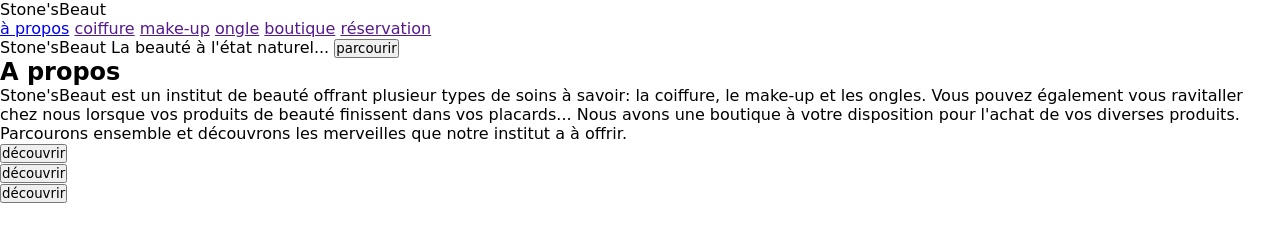
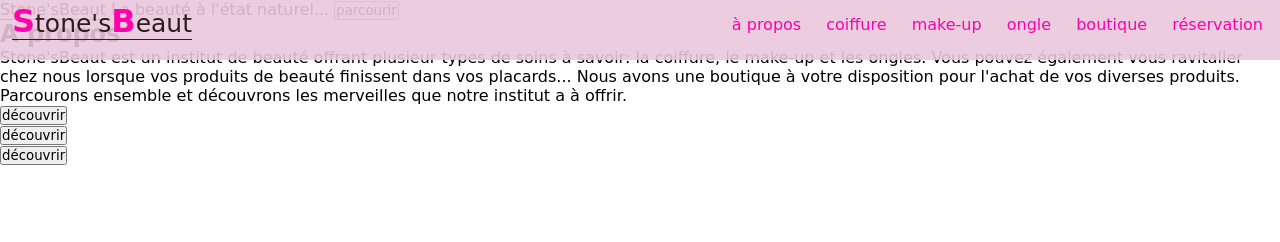
Before and after one commit to Danielle-Stone-Awounang/Stone-sBeauty, a plain HTML site: page acceuil.html in a window 1280 px wide. Drawn offline with Linux system fonts and the light colour scheme; a web font is replaced by a local one.

Commit message:
style de la barre de navigation

```diff
--- a/acceuil.css
+++ b/acceuil.css
@@ -5,3 +5,47 @@
    box-sizing: border-box;
    font-family: 'Fuzzy Bubbles', cursive;
 }
+
+/* ma barre de navigation */
+.navbar{
+   height: 60px;
+   width: 100%;
+   background-color: rgba(233, 200, 220, 0.896);
+   color: rgb(49, 26, 26);
+   justify-content: space-between;
+   display: flex;
+   padding: 10px 2px;
+   flex-direction: row;
+   position: fixed;
+}
+.navlogo, .headlogo{
+   border-bottom: 1px solid rgb(36, 34, 34);
+   border-bottom-style: groove ;
+   font-family: 'Inspiration', cursive;
+}
+.navlogo{
+   margin:10px;
+   font-size: 25px;
+   margin-top: -8px;
+}
+.navlogo span{
+   font-size:32px ;
+   font-weight: bold;
+   color:rgb(253, 2, 170);
+   font-family: 'Inspiration', cursive;
+}
+.navbar-item {
+   padding: 5px;
+}
+.navbar-item a{
+   color: rgb(253, 2, 170);;
+   text-decoration: none;
+   padding: 0 10px;
+}
+.navbar-item a:hover{
+   color: rgb(26, 25, 25);
+   color: #fff;
+   border-radius: 1rem;
+}
+
+/* le header maintenent */
```
